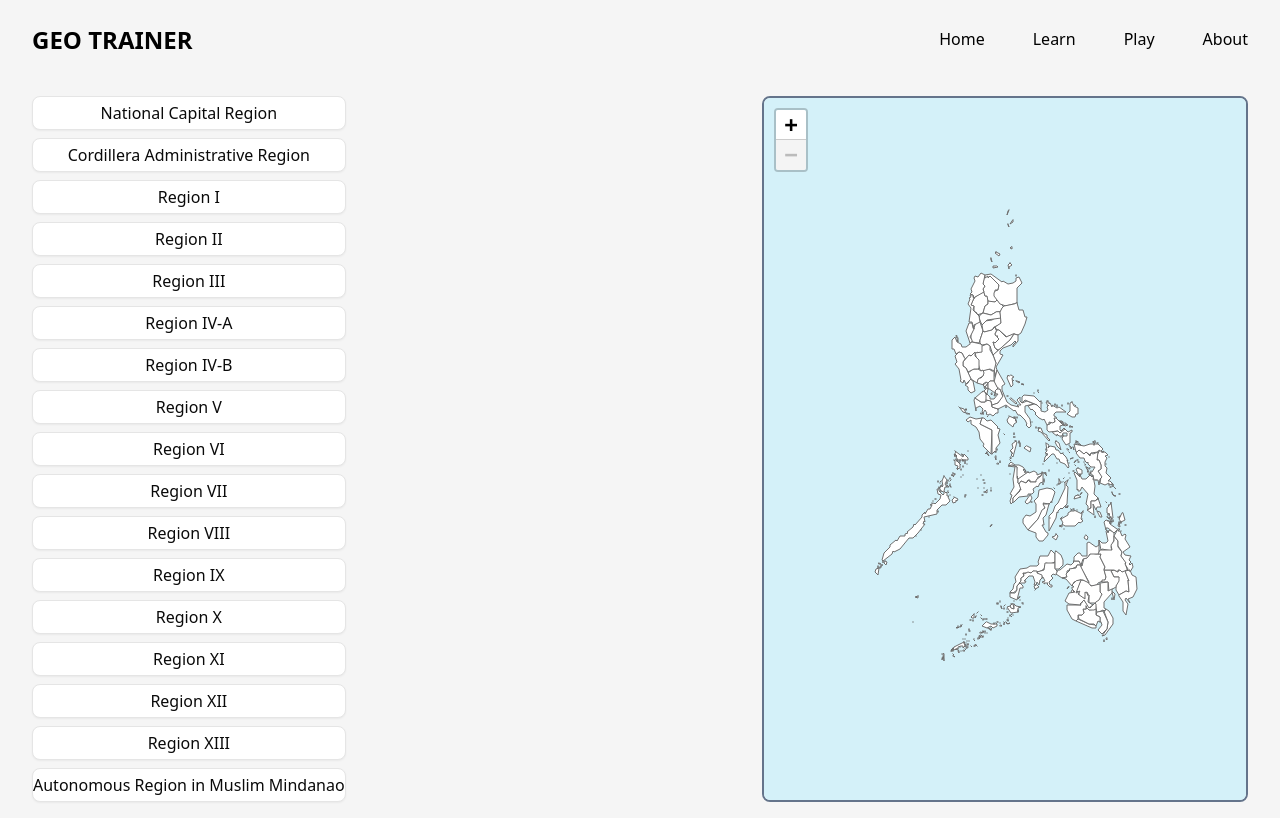
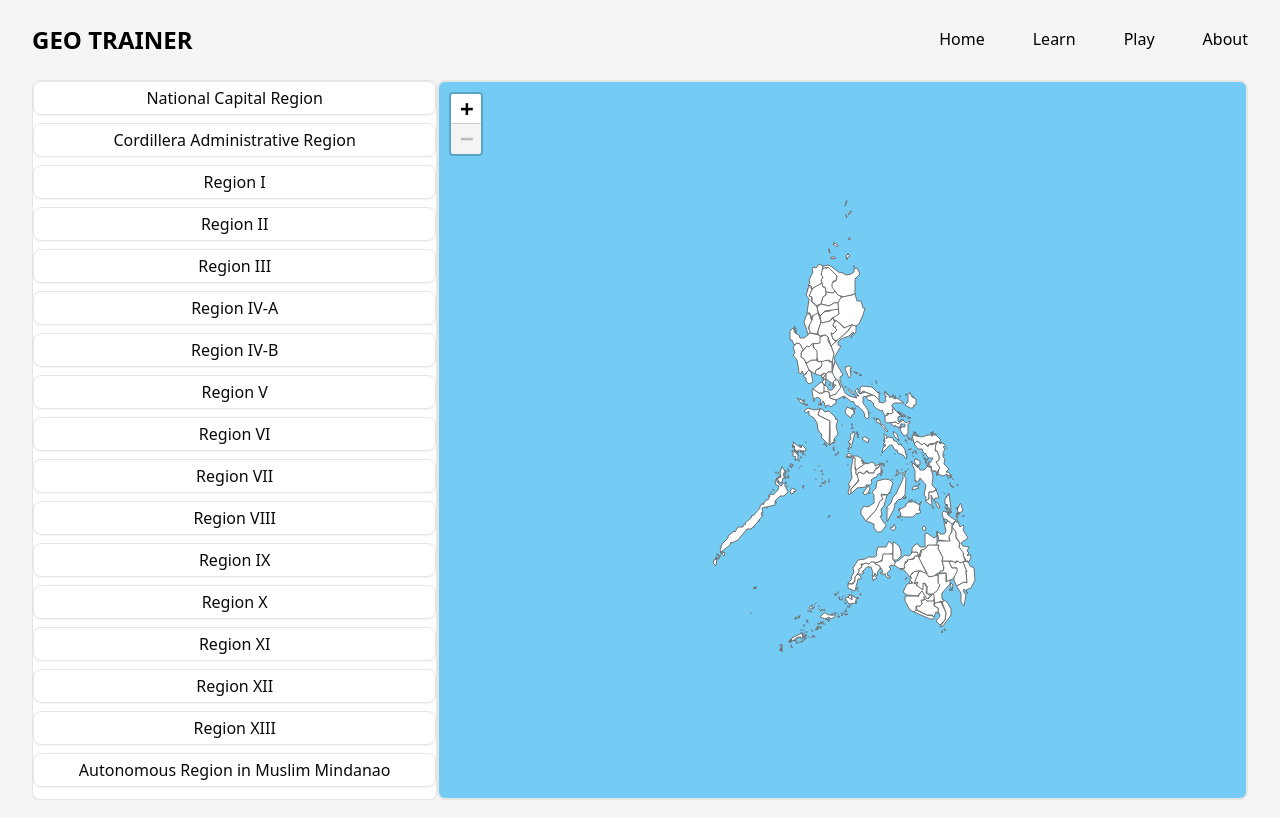
Before and after one commit to Sanjero20/geo-trainer, a Next.js app: page /learn in a window 1280 px wide. Built offline with nearby package versions, Linux system fonts and the light colour scheme.

Commit message:
Add loader component for map

```diff
--- /dev/null
+++ b/src/app/learn/loading-map.tsx
@@ -0,0 +1,14 @@
+import { mapBackgroundColor } from "@/constants/map-settings";
+
+function LoadingMap() {
+  return (
+    <div
+      className="flex h-full w-full items-center justify-center text-white"
+      style={{ background: mapBackgroundColor }}
+    >
+      <h1 className="text-4xl font-bold">Loading Map . . .</h1>
+    </div>
+  );
+}
+
+export default LoadingMap;
--- a/src/app/learn/page.tsx
+++ b/src/app/learn/page.tsx
@@ -1,19 +1,21 @@
 import dynamic from "next/dynamic";
 import RegionList from "./region-list";
+import { Card } from "@/components/ui/card";
+import LoadingMap from "./loading-map";
 
 const PhilippinesMap = dynamic(() => import("./philippines-map"), {
-  loading: () => <p>Loading the Philippines map...</p>,
+  loading: () => <LoadingMap />,
   ssr: false,
 });
 
 function LearnPage() {
   return (
-    <div className="flex h-full w-full justify-between py-4">
-      <div className="hidden h-full w-3/5 sm:flex">
+    <div className="flex h-full w-full justify-between">
+      <Card className="max-h-full w-1/2 overflow-hidden ">
         <RegionList />
-      </div>
+      </Card>
 
-      <div className="h-full w-full overflow-hidden rounded-lg border-2 border-slate-500 sm:w-2/5">
+      <div className="relative h-full w-full overflow-hidden rounded-lg border-2">
         <PhilippinesMap />
       </div>
     </div>
--- a/src/app/learn/philippines-map.tsx
+++ b/src/app/learn/philippines-map.tsx
@@ -13,6 +13,7 @@ import {
   philippinesCenter,
   defaultStyles,
   highlightStyles,
+  mapBackgroundColor,
 } from "@/constants/map-settings";
 
 function PhilippinesMap() {
@@ -59,7 +60,7 @@ function PhilippinesMap() {
       minZoom={5.25}
       maxZoom={8}
       maxBounds={philippinesBoundary as any}
-      style={{ background: "#d4f1f9" }}
+      style={{ background: mapBackgroundColor }}
       attributionControl={false}
       doubleClickZoom={false}
     >
--- a/src/constants/map-settings.ts
+++ b/src/constants/map-settings.ts
@@ -21,3 +21,5 @@ export const philippinesBoundary = [
 ];
 
 export const philippinesCenter = [12.8797, 121.774];
+
+export const mapBackgroundColor = "#74ccf4";
```
